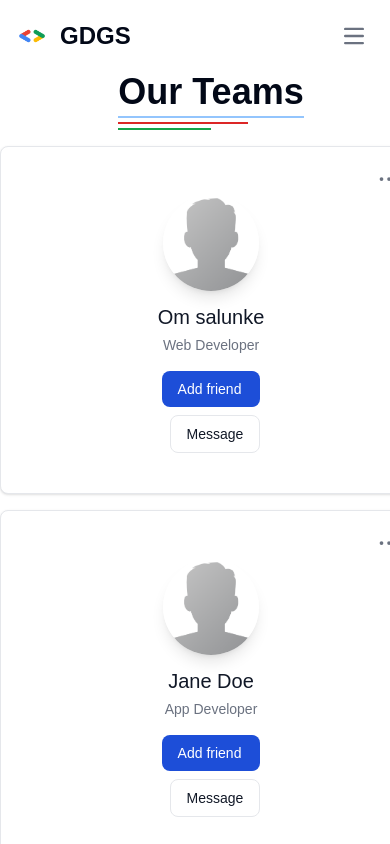
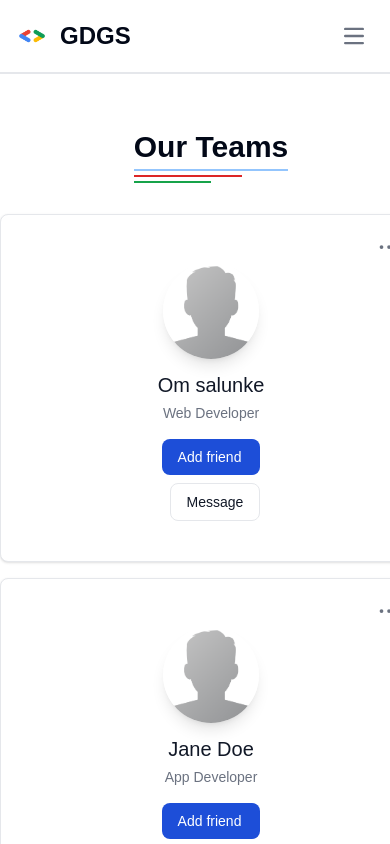
Before and after one commit to om0852/GDSCTASK, a Next.js app: page /teams in a window 390 px wide. Shown: the top 844 px of the page. Built offline with nearby package versions, Linux system fonts and the light colour scheme.

Commit message:
script added

```diff
--- a/src/app/components/Card.jsx
+++ b/src/app/components/Card.jsx
@@ -15,13 +15,13 @@ const Card = ({name,role}) => {
         <div id="dropdown" className="z-10 hidden text-base list-none bg-white divide-y divide-gray-100 rounded-lg shadow w-44 dark:bg-gray-700">
             <ul className="py-2" aria-labelledby="dropdownButton">
             <li>
-                <a href="#" className="block px-4 py-2 text-sm text-gray-700 hover:bg-gray-100 dark:hover:bg-gray-600 dark:text-gray-200 dark:hover:text-white">Edit</a>
+                <a href="#" className="block px-4 py-2 text-sm text-gray-700 hover:bg-gray-100 dark:hover:bg-gray-600 dark:text-gray-200 dark:hover:text-white">View Profile</a>
             </li>
             <li>
-                <a href="#" className="block px-4 py-2 text-sm text-gray-700 hover:bg-gray-100 dark:hover:bg-gray-600 dark:text-gray-200 dark:hover:text-white">Export Data</a>
+                <a href="#" className="block px-4 py-2 text-sm text-gray-700 hover:bg-gray-100 dark:hover:bg-gray-600 dark:text-gray-200 dark:hover:text-white">Visit Github</a>
             </li>
             <li>
-                <a href="#" className="block px-4 py-2 text-sm text-red-600 hover:bg-gray-100 dark:hover:bg-gray-600 dark:text-gray-200 dark:hover:text-white">Delete</a>
+                <a href="#" className="block px-4 py-2 text-sm text-gray-700 hover:bg-gray-100 dark:hover:bg-gray-600 dark:text-gray-200 dark:hover:text-white">See Projects</a>
             </li>
             </ul>
         </div>
--- a/src/app/components/Header.jsx
+++ b/src/app/components/Header.jsx
@@ -8,7 +8,7 @@ const Header = () => {
 
   return (
     <>
-      <nav className="bg-white border-gray-200 dark:bg-gray-900">
+      <nav className="bg-white border-gray-200 dark:bg-gray-900 border-b-[2px]">
         <div className="max-w-screen-xl flex flex-wrap items-center justify-between mx-auto p-4">
           <Link href="/" className="flex items-center space-x-3 rtl:space-x-reverse">
             <img src="/gdsclogo.png" className="h-8" alt="Flowbite Logo" />
--- a/src/app/components/Title.jsx
+++ b/src/app/components/Title.jsx
@@ -3,8 +3,8 @@ import React from "react";
 const Title = ({ title }) => {
   return (
     <>
-      <div className="flex flex-col items-start gap-1 justify-center">
-        <h1 className="text-4xl font-bold">{title}</h1>
+      <div className="flex h-[10vh] mt-10 flex-col items-start gap-1 justify-center">
+        <h1 className="text-3xl md:text-4xl font-bold">{title}</h1>
         <div className="w-full h-[2px] bg-blue-300"></div>
         <div className="w-[70%] h-[2px] bg-red-600"></div>
         <div className="w-[50%] h-[2px] bg-green-600"></div>
--- a/src/app/layout.js
+++ b/src/app/layout.js
@@ -24,6 +24,8 @@ export default function RootLayout({ children }) {
       <body
         className={`${geistSans.variable} ${geistMono.variable} antialiased`}
       >
+        <script src="https://unpkg.com/flowbite@1.4.5/dist/flowbite.js"></script>
+
         <Header/>
         {children}
       </body>
```
